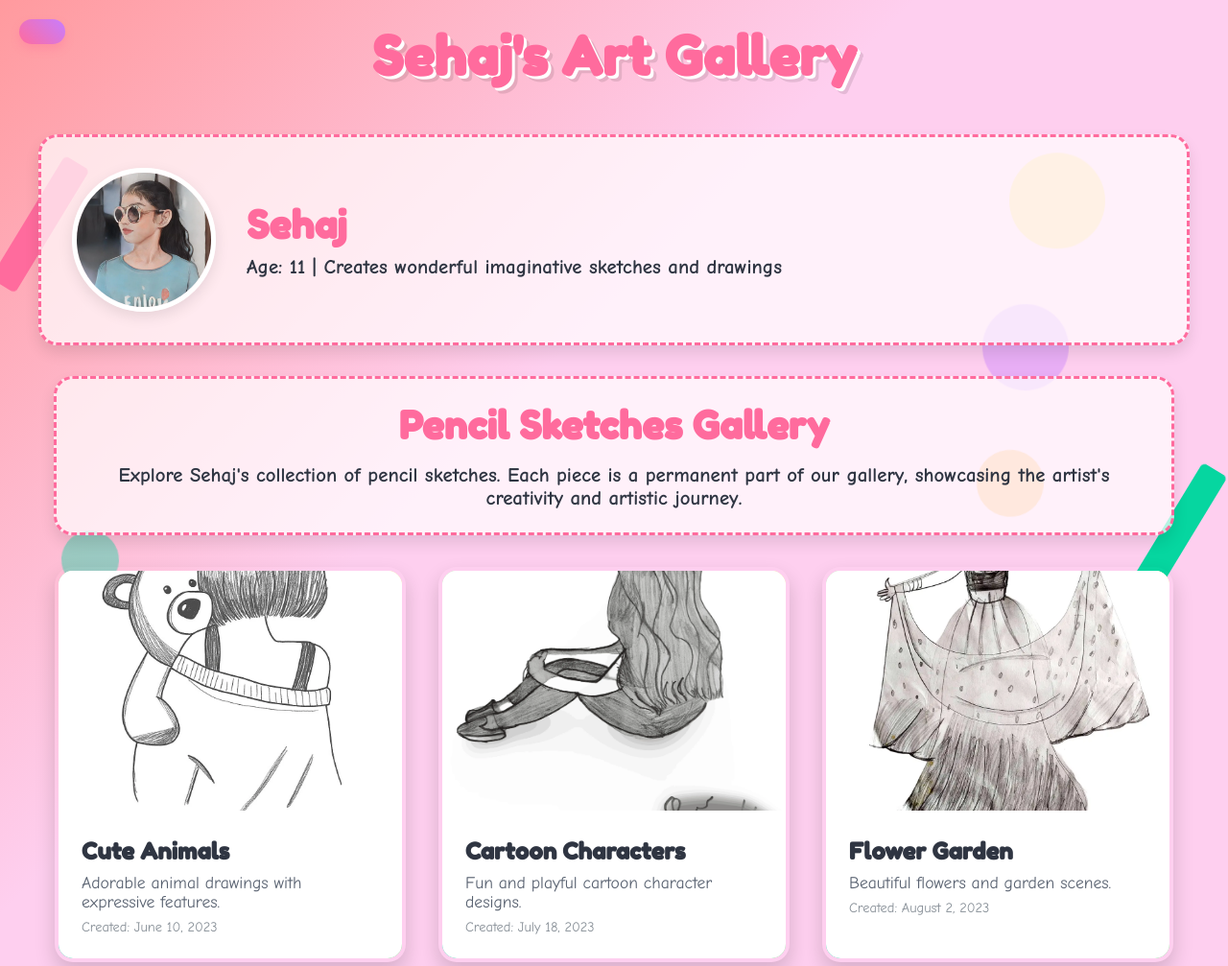
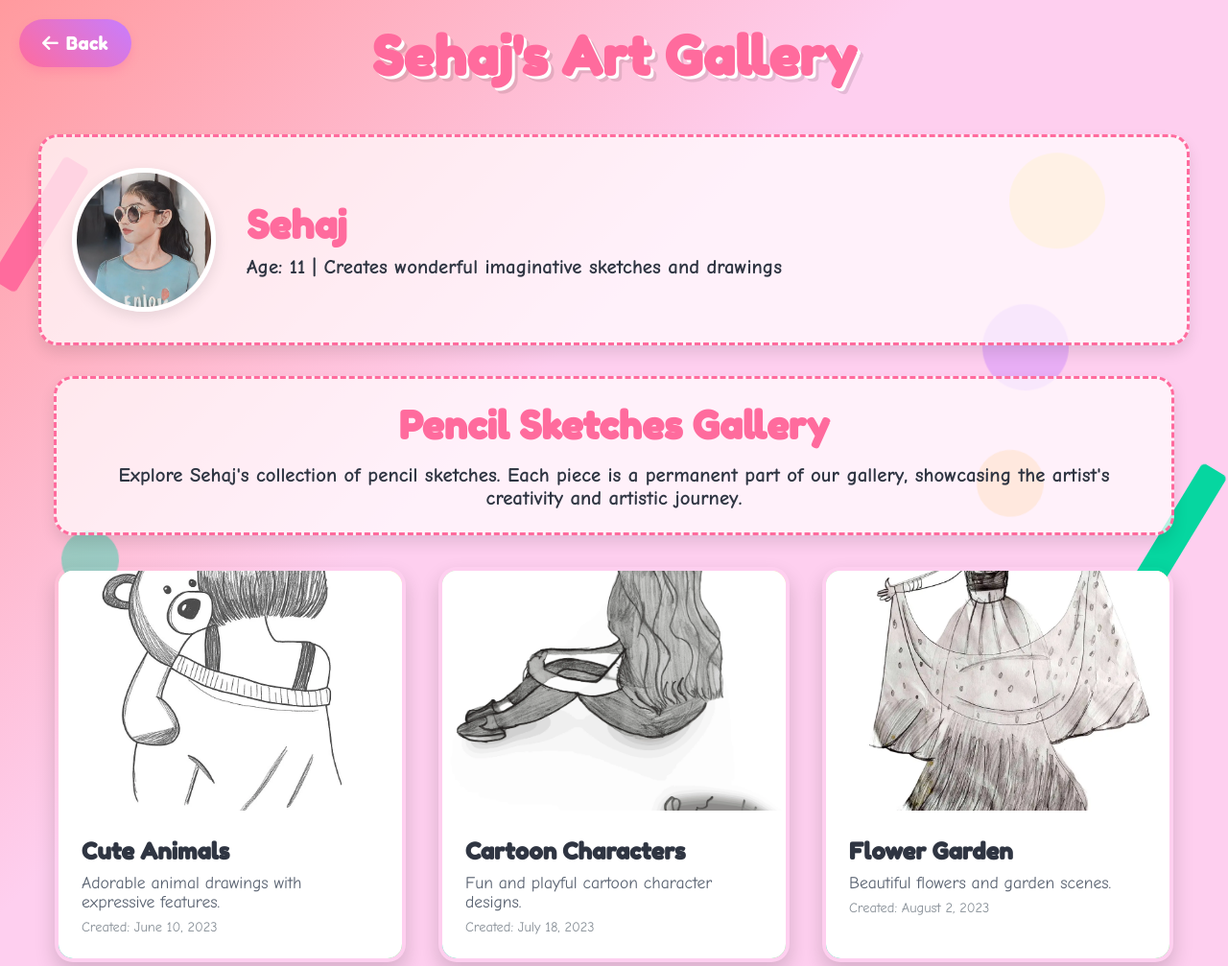
Before and after one commit to aspohir/sukhsehajart, a plain HTML site: page gallery-sehaj.html in a window 1280 px wide. Shown: the top 1007 px of the page at 96% size. Drawn offline with Linux system fonts and the light colour scheme.

Commit message:
Update gallery-sehaj.html

```diff
--- a/gallery-sehaj.html
+++ b/gallery-sehaj.html
@@ -506,8 +506,8 @@
     <div class="crayon crayon2"></div>
 
     <header>
-        <button class="back-btn" onclick="goBack()">
-           <!--  <i class="fas fa-arrow-left"></i> Back-->
+        <button class="back-btn" onclick="window.location.href='index.html'">
+            <i class="fas fa-arrow-left"></i> Back
         </button>
         <h1>Sehaj's Art Gallery</h1>
     </header>
```
